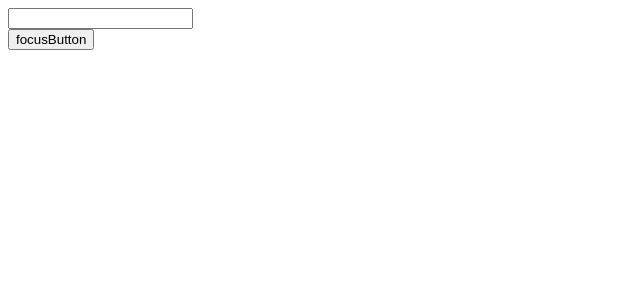
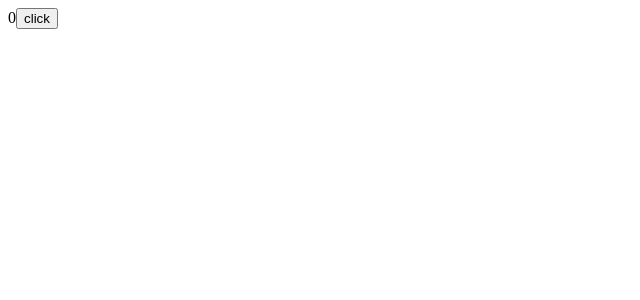
Before and after one commit to gideon-124/reop, a React (Vite) app: page / in a window 1280 px wide. Shown: the top 300 px of the page, without its empty margins (0-640 px from the left). Built offline with nearby package versions, Linux system fonts and the light colour scheme.

Commit message:
hoc comp

```diff
--- a/src/App.jsx
+++ b/src/App.jsx
@@ -22,6 +22,9 @@ import Game from './components/Form/Game'
 import Ref from './components/ref'
 import Input from './components/ref/Input'
 import Focus from './components/ref/Focus'
+import CounterComp from './components/Hoc/Class/Counter'
+import Hover from './components/Hoc/Class/Hover'
+import Counterfun from './components/Hoc/Func/Counterfun'
 
 // import './App.css'
 
@@ -50,7 +53,11 @@ function App() {
      {/* <Game/> */}
      {/* <Ref/> */}
      {/* <Input/> */}
-     <Focus/>
+     {/* <Focus/> */}
+
+    {/* <CounterComp/>
+    <Hover/> */}
+    <Counterfun/>
     </div>
   )
 }
--- /dev/null
+++ b/src/components/Hoc/Class/Counter.jsx
@@ -0,0 +1,17 @@
+import React, { Component } from 'react'
+import HigherOrder from './Hoc'
+
+class CounterComp extends Component {
+
+  render() {
+    const {count, handler}= this.props
+    return (
+      <div>
+        {count}
+        <button onClick={handler}> Click  </button>
+      </div>
+    )
+  }
+}
+
+export default HigherOrder(CounterComp)
--- /dev/null
+++ b/src/components/Hoc/Class/Hoc.jsx
@@ -0,0 +1,46 @@
+// hoc  -- higher order componenents
+// hoc it takes one comp as an argument and returns  a new comp
+
+ import React, { Component } from "react";
+
+
+ const HigherOrder=(WrappedComp)=>{
+
+
+    class HigherOrder extends React.Component {
+
+        constructor(props) {
+      super(props)
+
+      this.state = {
+        count:0
+
+      }
+    }
+
+    handler=()=>{
+        this.setState({
+            count:this.state.count + 1
+        })
+    }
+
+
+
+
+
+        render(){
+            return (
+                <WrappedComp     count= {this.state.count} handler={this.handler}/>
+            )
+        }
+
+    }
+
+
+    return HigherOrder
+
+
+
+ }
+
+ export default HigherOrder
--- /dev/null
+++ b/src/components/Hoc/Class/Hover.jsx
@@ -0,0 +1,19 @@
+import React, { Component } from 'react'
+ import HigherOrder from './Hoc'
+
+
+
+class Hover extends Component {
+
+  render() {
+
+    const {count, handler}= this.props
+    return (
+      <div>
+          <h3 onMouseOver={handler}>  {count}</h3>
+      </div>
+    )
+  }
+}
+
+export default HigherOrder(Hover)
--- /dev/null
+++ b/src/components/Hoc/Func/Counterfun.jsx
@@ -0,0 +1,19 @@
+import React, { useState } from 'react'
+
+const Counterfun = () => {
+    const[count, setCount]=useState(0)
+
+
+    const handler=()=>{
+
+        setCount(count+1)
+    }
+  return (
+    <div>
+        {count}
+        <button  onClick={handler}> click</button>
+    </div>
+  )
+}
+
+export default Counterfun
```
Also changed, not shown: src/components/ref/Input.jsx (line endings or trailing spaces).
